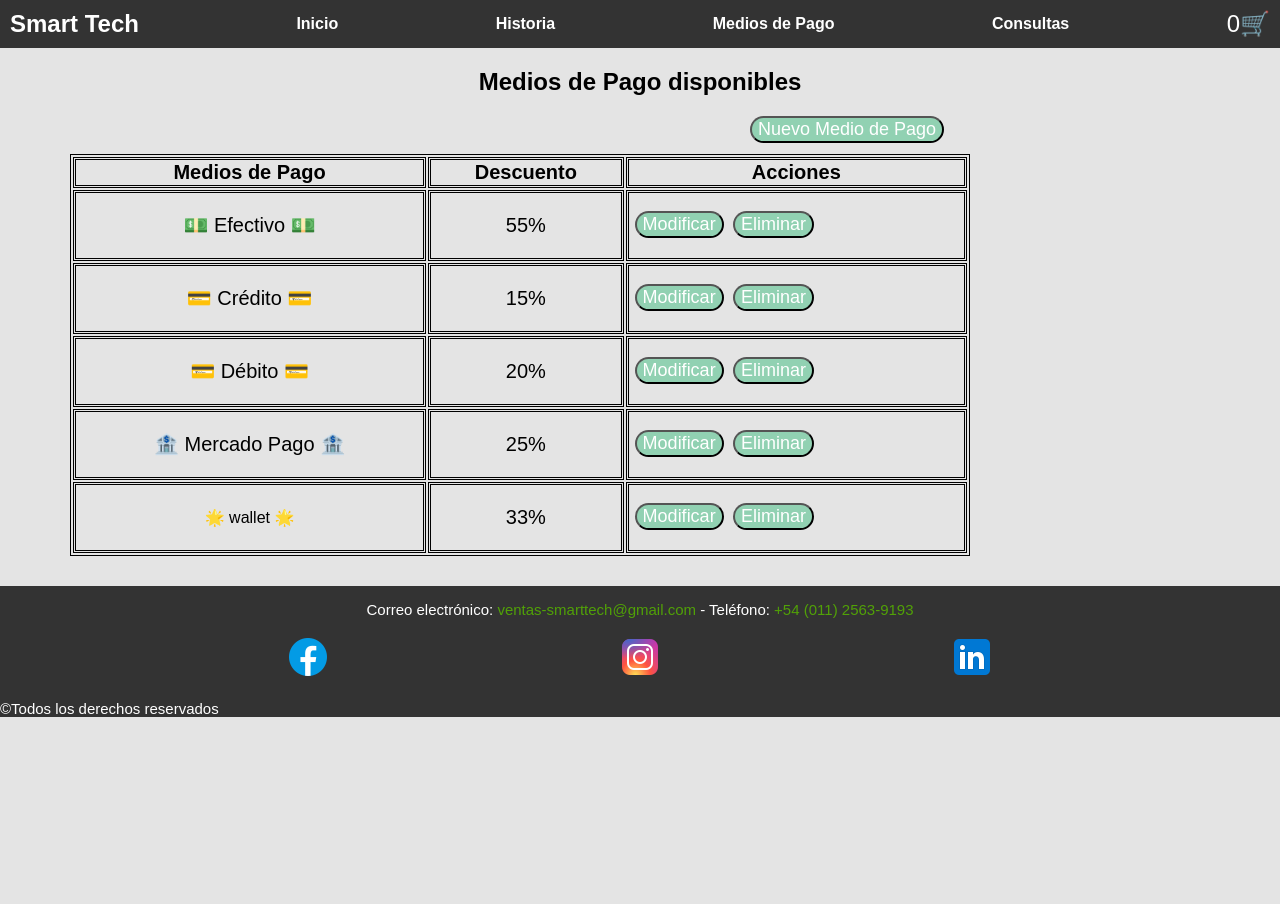
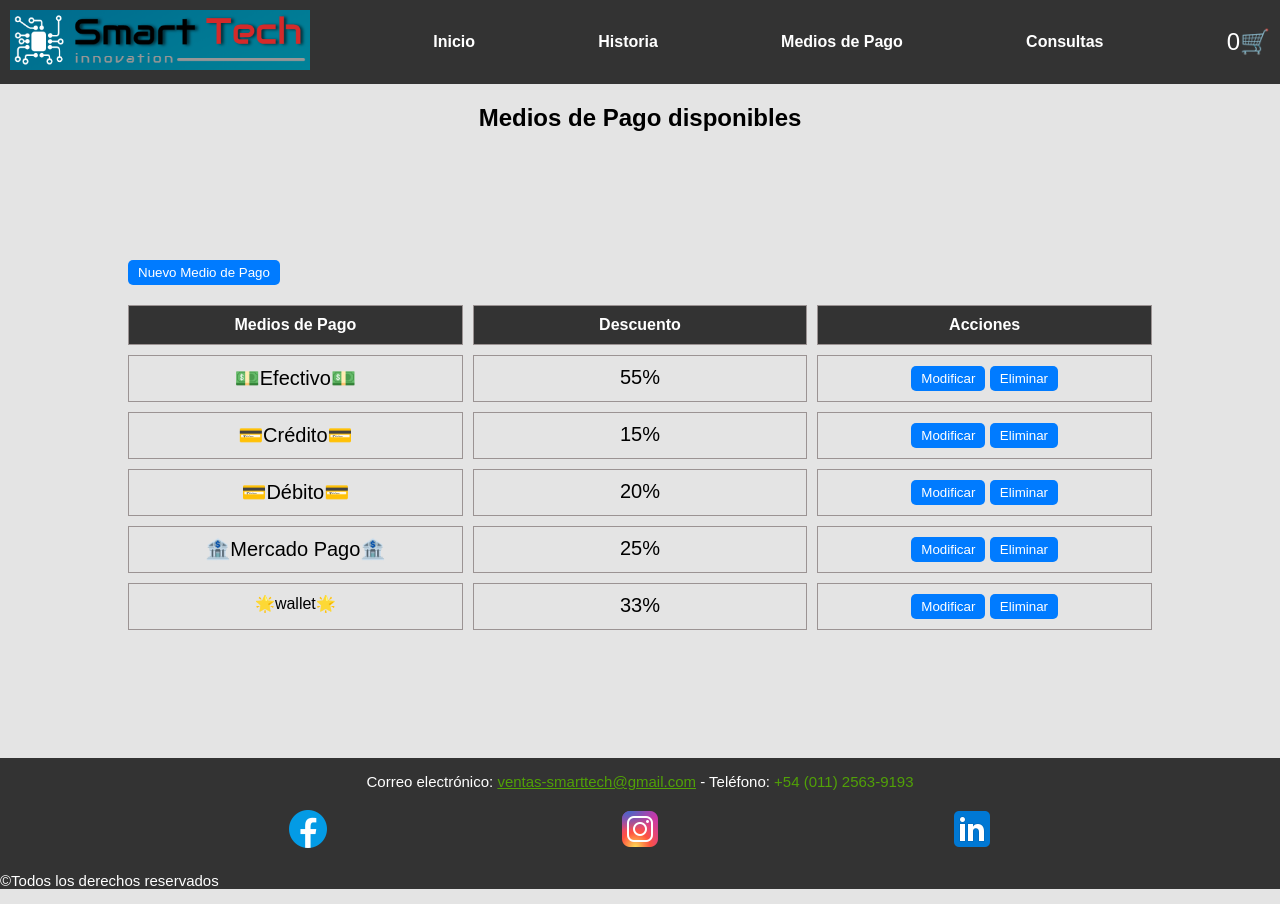
Before and after one commit to erichard56/Sitio-web-Smart-Tech, a Flask app: page /medios_pago in a window 1280 px wide. Before the commit the page ends 717 px from the top, so only its background shows below. Run offline with Flask 3, Linux system fonts and the light colour scheme; data comes from the database, SQL or seed files in the repository.

Commit message:
arreglos de estilo

```diff
--- a/static/css/styles.css
+++ b/static/css/styles.css
@@ -35,6 +35,50 @@ h2 {
   text-align: center;
 }
 
+.grid-pago, .historia {
+  width: auto;
+  margin: 10%;
+}
+
+/*  MODIFICACION DE LA TABLA EN UN GRID RESPONSIVO */
+
+.grid-container {
+  display: grid;
+  grid-template-columns: 1fr 1fr 1fr;
+  gap: 10px;
+  margin-top: 20px;
+}
+
+.grid-header {
+  font-weight: bold;
+  text-align: center;
+  background-color: #333;
+  padding: 10px;
+  border: 1px solid #9b9393;
+  color: white;
+}
+
+.grid-item {
+  text-align: center;
+  padding: 10px;
+  border: 1px solid #9b9393;
+}
+
+@media (max-width: 768px) {
+  .boton-pago {
+    grid-template-columns: 1fr;
+}
+
+  .grid-container {
+      grid-template-columns: 1fr;
+  }
+
+  .grid-header, .grid-item {
+      text-align: left;
+  }
+}
+
+/* Afecta los colores del precio */
 p.precio{
   color: #1e8f0b;
   padding: 10px;
@@ -50,7 +94,8 @@ p.letra, h3{
   text-align: center;
 }
 
-a {
+/* Afecta los del Nav */
+h4 a {
   outline: none;
   text-decoration: none;
   display: inline-block;
@@ -61,11 +106,11 @@ a {
   color: rgb(255, 255, 255);
 }
 
-a:hover {
+h4 a:hover {
   color: rgb(25, 133, 235);
 }
 
-a:active {
+h4 a:active {
   background: rgb(55, 117, 233);
   color: white;
 }
@@ -122,6 +167,9 @@ footer p {
   text-align: center;
   border: 1px solid #ccc;
   border-radius: 5px;
+  justify-items: stretch;
+  align-content: space-between;
+  justify-content: center;
 }
 
 .producto img {
@@ -139,17 +187,18 @@ footer p {
   margin: 10px 0;
 }
 
-.producto button {
+button, button a {
   background-color: #007bff;
   color: #fff;
+  text-decoration: none;
   border: none;
-  padding: 10px 20px;
+  padding: 5px 5px;
   border-radius: 5px;
   cursor: pointer;
   transition: background-color 0.3s ease;
 }
 
-.producto button:hover {
+button:hover, button a:hover {
   background-color: #0056b3;
 }
 
@@ -169,9 +218,10 @@ footer p {
 .modal-content {
     background-color: #fefefe;
     margin: 15% auto;
-    padding: 20px;
+    padding: 1%;
+    border-radius: 10px;
     border: 1px solid #888;
-    width: 80%;
+    width: 40%;
 }
 
 .close {
@@ -259,22 +309,7 @@ p.history {
   text-align: justify;
 }
 
-table {
-  margin: 10px;
-  width: 900px;
-  height: 300px;
-  border: 1px solid black;
-  margin-bottom: 30px;
-  margin-left: 70px;
-}
-
-th, td {
-  border: 3px double black;
-  padding: 1px;
-  text-align: left;
-}
-
-.mesa .casillero, .mesa .efect, .mesa .cred, .mesa .deb, .mesa .m_pago, .mesa .mov {
+.grid-pago .casillero, .grid-pago .efect, .grid-pago .cred, .grid-pago .deb, .grid-pago .m_pago, .grid-pago .mov {
   font-size: 20px;
 }
 
@@ -302,11 +337,11 @@ th, td {
   font-size: 48p0;
 }
 
-button {
+/* button {
   cursor: pointer;
   border-radius: 80px;
   background-color: rgb(145, 209, 178);
   margin-bottom: 1px;
   margin-left: 5px;
   font-size: large;
-}
+} */
--- a/templates/header.html
+++ b/templates/header.html
@@ -11,7 +11,7 @@
 <body>
 	<header>
 		<nav>
-			<div class="logo"><h1>Smart Tech</h1></div>
+			<div class="logo"><img src="/static/img/logo.png" alt="logo" width="300px" height="60px"></div>
 			<div class="nav-menu">
 			<h4><a href="/" class="boton_enc">Inicio</a></h4>
 		</div>
--- a/templates/index.html
+++ b/templates/index.html
@@ -25,7 +25,7 @@
 		<button onclick="processPayment()">Proceder al Pago</button>
 	</div>
 </div>
-<button id="process-payment">Procesar el Pago</button>
+<!-- <button id="process-payment">Procesar el Pago</button> -->
 <div id="payment-confirmation-modal" class="modal">
 	<div class="modal-content">
 		<span class="close" onclick="closeConfirmation()">&times;</span>
--- a/templates/medios_pago.html
+++ b/templates/medios_pago.html
@@ -2,30 +2,30 @@
 
 <h2 class="h_dos" id="h_pago">Medios de Pago disponibles</h2>
 
-<div class="mesa">
-	<button style="margin-left: 750px;"><a href="/modificar/0">Nuevo Medio de Pago</a></button>
-		<table>
-			<tr>
-				<th style="text-align: center" class="casillero">Medios de Pago</th>
-				<th style="text-align: center" class="casillero">Descuento</th>
-				<th style="text-align: center" class="casillero">Acciones</th>
-			</tr>
-			{% for mp in mps %}
-				<tr>
-					{% if mp.3 != 'clase' %}
-						<td style="text-align: center" class={{ mp.3 }}> {{ mp.1 }} </td>
-					{% else %}
-						<td style="text-align: center" class="nuevo"> {{ mp.1 }} </td>
-					{% endif %}
-					<td><p class="mov" id="movi" style="text-align: center">{{ mp.2 }}%</p></td>
-					<td>
-						<button style="text-align: center"><a href="/modificar/{{mp.0}}">Modificar</a></button>
-						<button style="text-align: center"><a href="/eliminar/{{mp.0}}" onclick="return confirm('Esta seguro?')">Eliminar</a></button>
-					</td>
-				</tr>
-			{% endfor %}
-		</table>
-	</div>
+<div class="grid-pago">
+	<button><a href="/modificar/0">Nuevo Medio de Pago</a></button>
+	<div class="grid-container">
+
+        <div class="grid-header">Medios de Pago</div>
+        <div class="grid-header">Descuento</div>
+        <div class="grid-header">Acciones</div>
+
+        {% for mp in mps %}
+            <div class="grid-item {% if mp.3 != 'clase' %}{{ mp.3 }}{% else %}nuevo{% endif %}">{{ mp.1 }}</div>
+
+
+
+
+
+            <div class="grid-item mov">{{ mp.2 }}%</div>
+            <div class="grid-item">
+                <button><a href="/modificar/{{mp.0}}">Modificar</a></button>
+                <button><a href="/eliminar/{{mp.0}}" onclick="return confirm('Esta seguro?')">Eliminar</a></button>
+            </div>
+
+        {% endfor %}
+
+    </div>
 </div>
 
 {% include 'footer.html' %}
```
Also changed, not shown: templates/historia.html (+5 -3 lines), static/img/fondo.png (added), static/img/logo blanco.png (added), static/img/logo.png (added).
